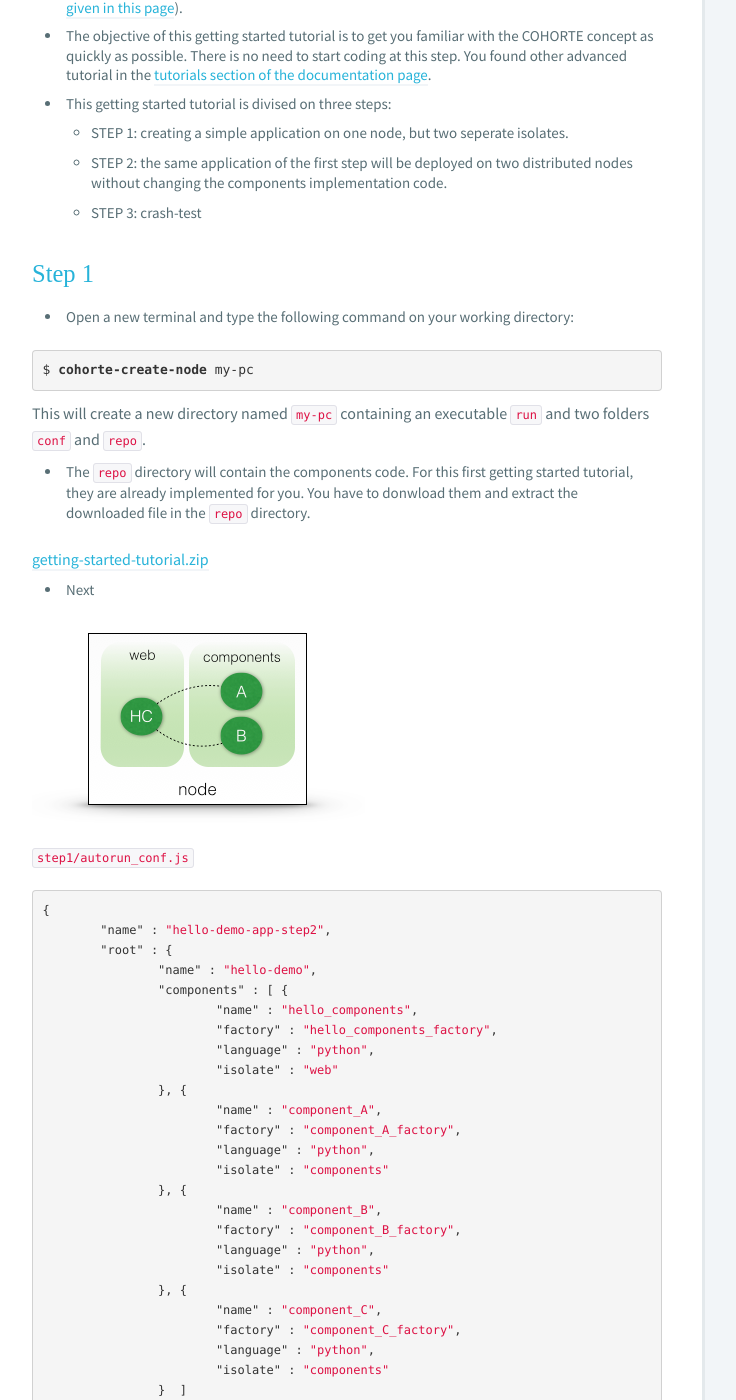
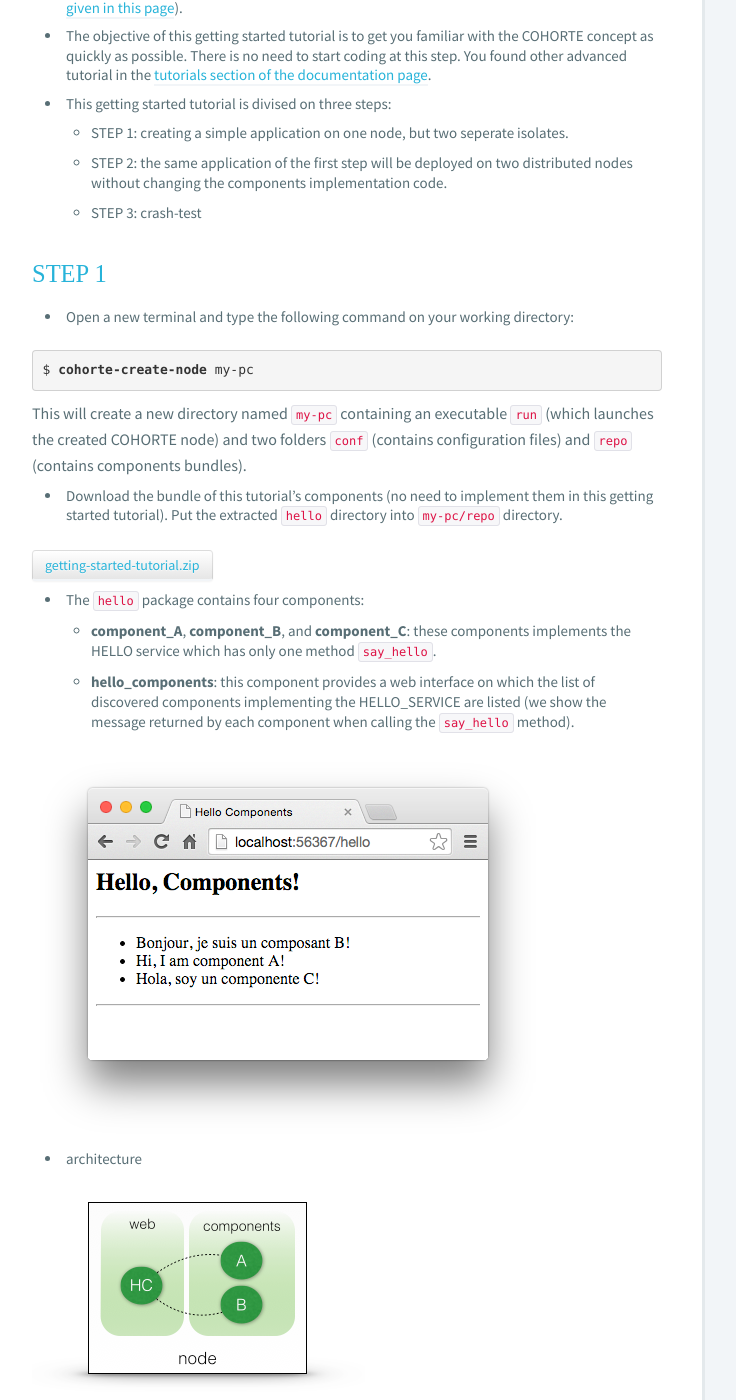
Before and after one commit to cohorte/cohorte.github.io, a Jekyll site: the page built from docs/1.x/tutorials/getting-started/index.md, in a window 1280 px wide and 1400 px high, scrolled down 420 px. Shown: the whole window, without its empty margins (138-874 px from the left). Built offline with Jekyll 4.4.1, drawn with Linux system fonts in a browser that asks for light colours.

Commit message:
Update getting started tutorial

```diff
--- a/docs/1.x/tutorials/getting-started/index.md
+++ b/docs/1.x/tutorials/getting-started/index.md
@@ -20,7 +20,7 @@ next_page: ../spellchecker
    * STEP 2: the same application of the first step will be deployed on two distributed nodes without changing the components implementation code.
    * STEP 3: crash-test
 
-### Step 1
+### STEP 1
 
  * Open a new terminal and type the following command on your working directory:
 
@@ -28,15 +28,21 @@ next_page: ../spellchecker
 $ <b>cohorte-create-node</b> my-pc
 </pre>
 
-This will create a new directory named `my-pc` containing an executable `run` and two folders `conf` and `repo`.
+This will create a new directory named `my-pc` containing an executable `run` (which launches the created COHORTE node) and two folders `conf` (contains configuration files) and `repo` (contains components bundles).
 
- * The `repo` directory will contain the components code. For this first getting started tutorial, they are already implemented for you. You have to donwload them and extract the downloaded file in the `repo` directory.
+ * Download the bundle of this tutorial's components (no need to implement them in this getting started tutorial). Put the extracted `hello` directory into `my-pc/repo` directory.
 
 <p>
 <div id="download_night_builds"></div>
 </p>
 
- * Next
+ * The `hello` package contains four components:
+   * **component_A**, **component_B**, and **component_C**: these components implements the HELLO service which has only one method `say_hello`.
+   * **hello_components**: this component provides a web interface on which the list of discovered components implementing the HELLO_SERVICE are listed (we show the message returned by each component when calling the `say_hello` method).
+
+![Step 1 final result](getting-started-img-3.png)
+
+ * architecture
 
 ![Step 1](getting-started-img-1.png)
 
@@ -139,7 +145,7 @@ If the two COHORTE nodes are located on the same physical machine, you should ov
 <script>
     function loadLatestSnapshots() {
         $.getJSON( "http://cohorte.github.io/latest_demos.json", function( data ) {
-            frame = "<a href='" + data["snapshots"]["getting-started-tutorial-distribution"]["files"]["zip"] + "'>getting-started-tutorial.zip</a>"
+            frame = "<a class='btn' href='" + data["snapshots"]["getting-started-tutorial-distribution"]["files"]["zip"] + "'>getting-started-tutorial.zip</a>"
             $('#download_night_builds').html(frame);
         });
     }
```
Also changed, not shown: docs/1.x/tutorials/getting-started/getting-started-img-3.png (added).
